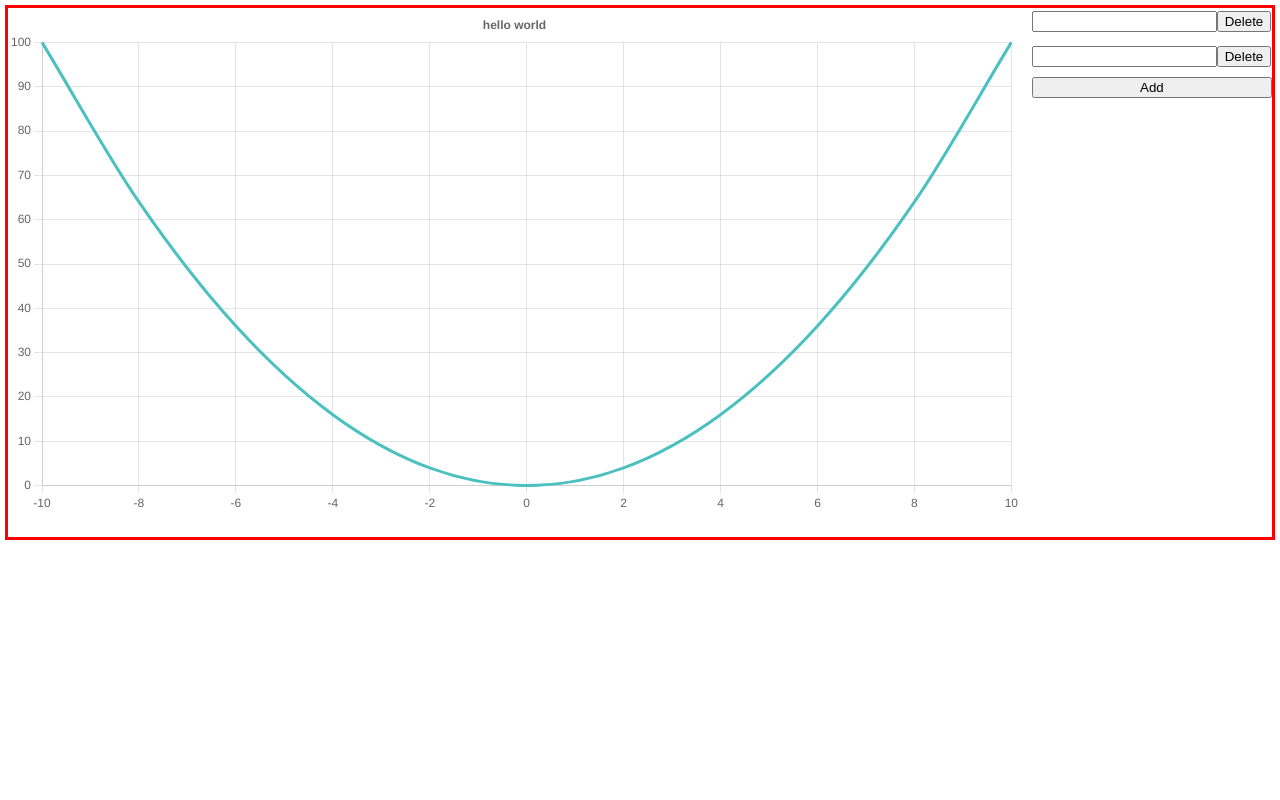
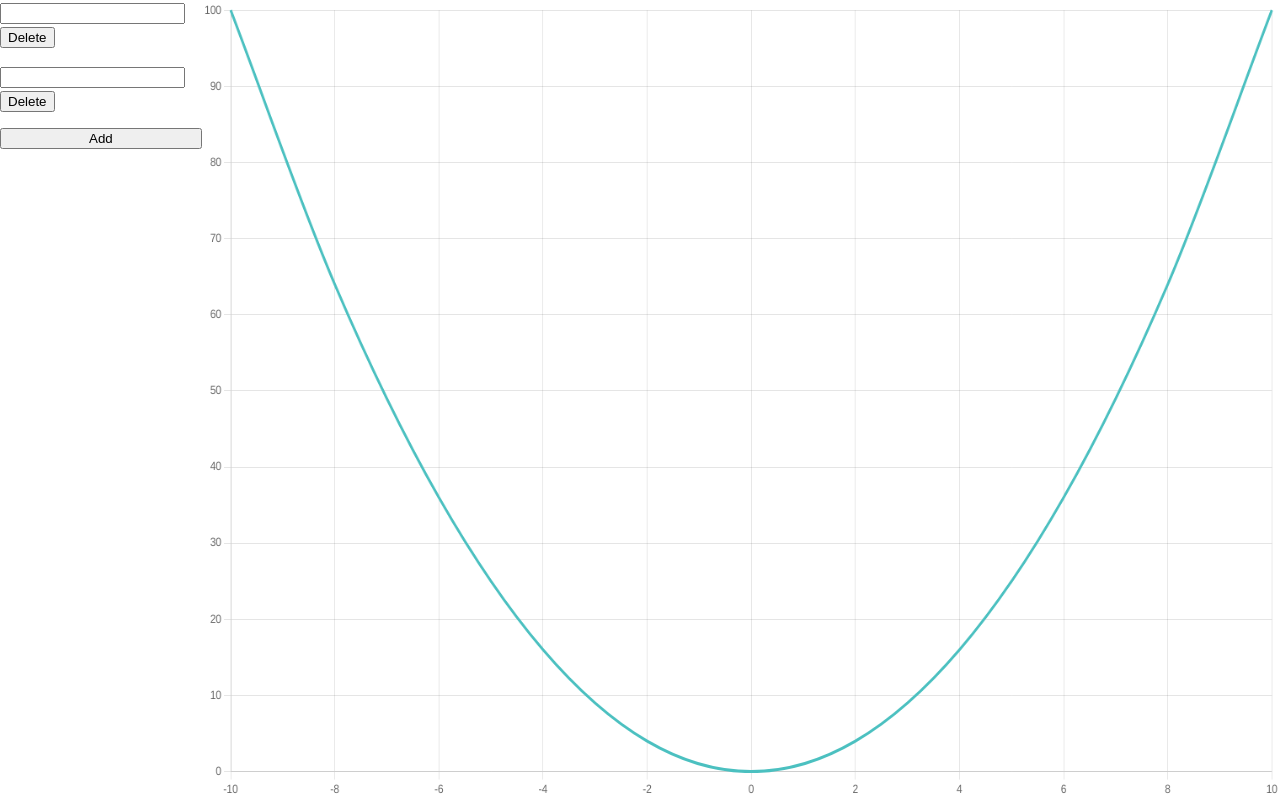
Before and after one commit to SirFourier/graphing-calculator, a React (Create React App) app: page / in a window 1280 px wide. Built offline with nearby package versions, Linux system fonts and the light colour scheme.

Commit message:
fixed chart shrinking issue

```diff
--- a/public/style.css
+++ b/public/style.css
@@ -2,16 +2,17 @@ body {
   font-family: Arial, Helvetica, sans-serif;
   color: white;
   font-size: 20px;
+  margin: 0;
+  padding: 0;
 }
 
 .app {
   display: flex;
-  gap: 10px;
-  outline: solid red 3px;
+  height: 100vh;
 }
 
-.item {
-  flex-grow: 1;
+.graph {
+  min-width: 0;
 }
 
 .equations {
--- a/src/App.jsx
+++ b/src/App.jsx
@@ -5,8 +5,8 @@ import Graph from "./Graph";
 export default function App() {
   return (
     <div className="app container">
+      <Equations className="equations item"></Equations>
       <Graph className="graph item"></Graph>
-      <Equations className="equations item"></Equations>
     </div>
   );
 }
--- a/src/Graph.jsx
+++ b/src/Graph.jsx
@@ -20,40 +20,30 @@ const generatePoints = (min, max, step) => {
 };
 
 const labels = generatePoints(-10, 10, 2);
-const data1 = labels.map((x) => x * x);
+const data = labels.map((x) => x * x);
 
 const datasets = {
   labels: labels,
   datasets: [
     {
-      data: data1,
+      data: data,
       borderColor: "rgb(75, 192, 192)",
     },
   ],
 };
 
 const options = {
-  responsive: true,
-  plugins: {
-    title: {
-      text: "hello world",
-      display: true,
-    },
-  },
+  maintainAspectRatio: false,
   elements: {
     point: {
       radius: 0,
     },
     line: {
       cubicInterpolationMode: "monotone",
-    }
+    },
   },
 };
 
 export default function Graph(props) {
-  return (
-    <div {...props}>
-      <Line options={options} data={datasets} />;
-    </div>
-  );
+  return <Line {...props} options={options} data={datasets} />;
 }
```
